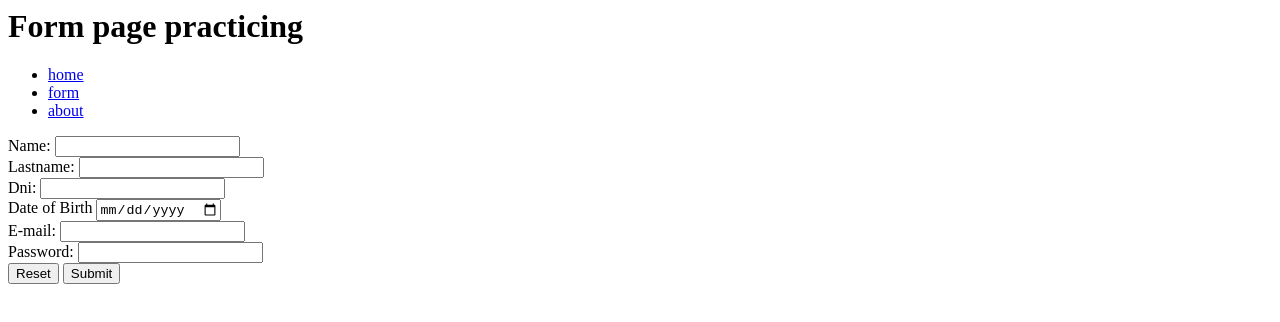
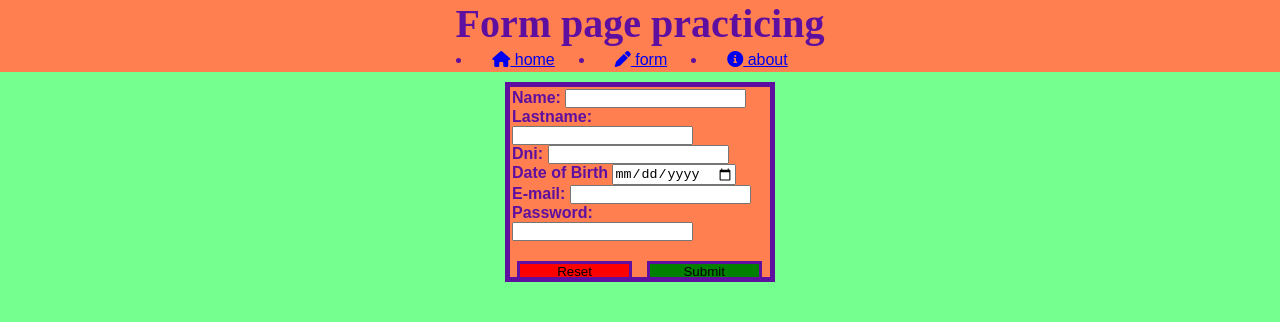
Before and after one commit to erikescalante/basic-frontend-exercises, a plain HTML site: page ejercicios-adicionales/ejercicio1/pages/form.html in a window 1280 px wide. Drawn offline with Linux system fonts and the light colour scheme; files that its build step writes are made by us from their sources; a web font is replaced by a local one.

Commit message:
first aditional exercise with boxmodeling and flexbox

```diff
--- a/ejercicios-adicionales/ejercicio1/pages/form.html
+++ b/ejercicios-adicionales/ejercicio1/pages/form.html
@@ -4,22 +4,29 @@
     <meta charset="UTF-8">
     <meta name="viewport" content="width=device-width, initial-scale=1.0">
     <title>Form</title>
-
-    <link rel="stylesheet" href="./styles.css">
+    <!-- google font -->
+    <link rel="preconnect" href="https://fonts.googleapis.com">
+    <link rel="preconnect" href="https://fonts.gstatic.com" crossorigin>
+    <link href="https://fonts.googleapis.com/css2?family=Bitcount+Ink:wght@100..900&display=swap" rel="stylesheet">
+    <!-- stylesheet-->
+    <link rel="stylesheet" href="https://cdnjs.cloudflare.com/ajax/libs/font-awesome/6.0.0-beta3/css/all.min.css">
+    <link rel="stylesheet" href="../styles.css">
 </head>
 <body>
     <header>
-        <h1>Form page practicing</h1>
-        <nav>
-            <ul>
-                <li><a href="../index.html">home</a></li>
-                <li><a href="./form.html">form</a></li>
-                <li><a href="./about.html">about</a></li>
-            </ul>
-        </nav>
+        <div class="menu">
+            <h1>Form page practicing</h1>
+            <nav >
+                <ul class="container">
+                    <li class="item"><a href="../index.html"><i class="fa-solid fa-house"></i> home</a></li>
+                    <li class="item"><a href="./form.html"><i class="fa-solid fa-pen"></i> form</a></li>
+                    <li class="item"><a href="./about.html"><i class="fa-solid fa-circle-info"></i> about</a></li>
+                </ul>
+            </nav>
+        </div>
     </header>
     <main>
-        <article>
+        <div class="box">
             <form action="./index.html" method="post" target="_self">
                 <label for="name">Name: </label>
                 <input type="text" id="name" name="name">
@@ -37,12 +44,12 @@
                 <input type="email" id="email" name="e-mail">
                 <br>
                 <label for="pass">Password: </label>
-                <input type="password" id="password" name="password">
+                <input type="password" id="pass" name="password">
                 <br>
-                <button type="reset">Reset</button>
-                <button type="submit">Submit</button>
+                <button type="reset" class="button button-reset">Reset</button>
+                <button type="submit" class="button button-submit" >Submit</button>
             </form>
-        </article>
+        </div>
     </main>
     <footer>
 
--- a/ejercicios-adicionales/ejercicio1/styles.css
+++ b/ejercicios-adicionales/ejercicio1/styles.css
@@ -0,0 +1,81 @@
+* {
+    margin: 0;
+    padding: 0;
+    box-sizing: border-box;
+}
+
+body {
+    font-size: 100%;
+    font-family: sans-serif;
+    color: rgb(95, 15, 160);
+    background: #74ff8f;
+}
+
+h1 h2 h3 h4 h5 h6{
+    padding: 10px;
+}
+h1 {
+    font-size: 40px;
+    font-family: "Bitcount Ink"
+}
+
+header {
+
+}
+
+main {
+
+}
+footer {
+
+}
+
+.box {
+    width: 270px;
+    height: 200px;
+    border: 5px solid rgb(95, 15, 160);
+    padding: 2px;
+    margin: 10px auto;
+    background: coral;
+    overflow: hidden;
+    font-weight: bold;
+}
+
+.button {
+    border: 3px solid rgb(95, 15, 160);
+    width: 45%;
+    margin: 20px 5px 5px 5px;
+}
+
+.button-submit {
+    background: green;
+}
+
+.button-reset {
+    background: red;
+}
+
+.menu {
+    background: coral;
+    display: flex;
+    flex-direction:column;
+    flex-wrap: wrap;
+    justify-content: space-between;
+    align-items: center;
+}
+
+.container {
+    display: flex;
+    justify-content: flex-end;
+    align-items: center;
+    height: 15px;
+}
+
+.item {
+    padding: 20px;
+    margin: 10px;
+}
+
+nav {
+    margin: 5px;
+}
```
Also changed, not shown: ejercicios-adicionales/ejercicio1/index.html (+16 -9 lines), ejercicios-adicionales/ejercicio1/pages/about.html (+18 -11 lines).
